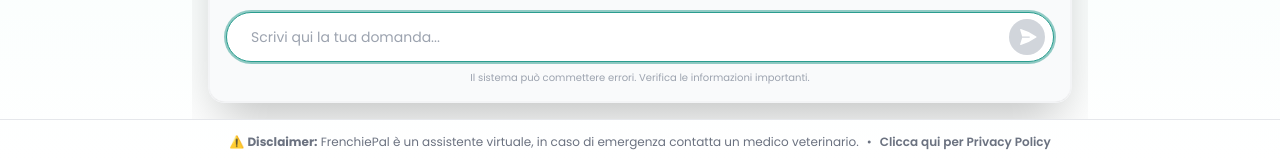
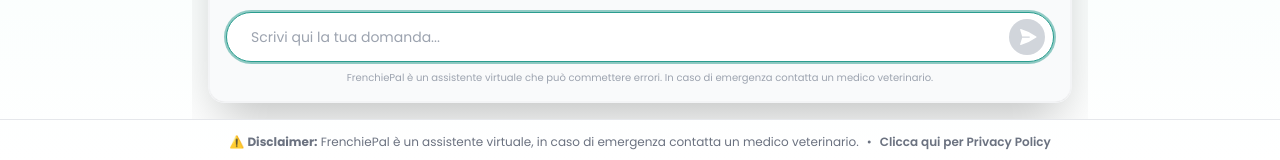
Before and after one commit to tartagliagiuseppe87-afk/frenchiepal, a Next.js app: page / in a window 1280 px wide. Shown: the part 637-797 px from the top of the page. Built offline with nearby package versions, Linux system fonts and the light colour scheme.

Commit message:
Update ChatWidget.js

```diff
--- a/components/ChatWidget.js
+++ b/components/ChatWidget.js
@@ -141,7 +141,7 @@ export default function ChatWidget() {
             </button>
         </div>
         <p className="text-center text-[10px] text-gray-400 mt-2">
-            Il sistema può commettere errori. Verifica le informazioni importanti.
+            FrenchiePal è un assistente virtuale che può commettere errori. In caso di emergenza contatta un medico veterinario.
         </p>
       </div>
     </div>
```
